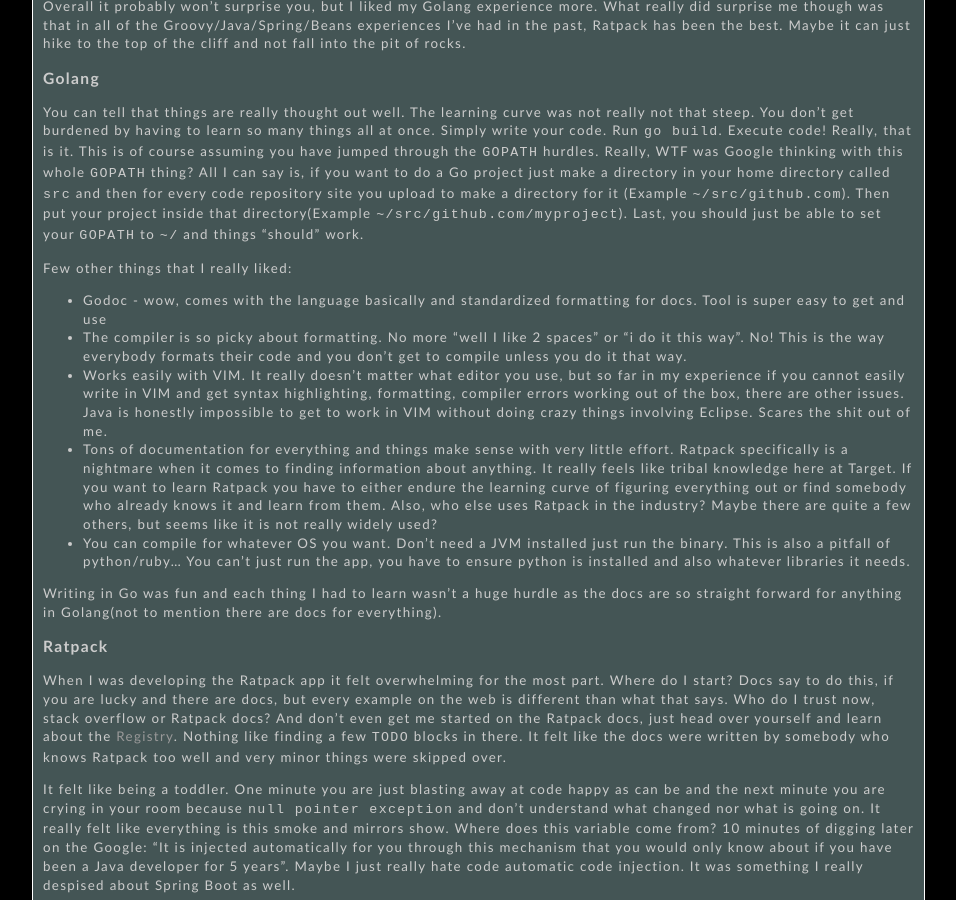
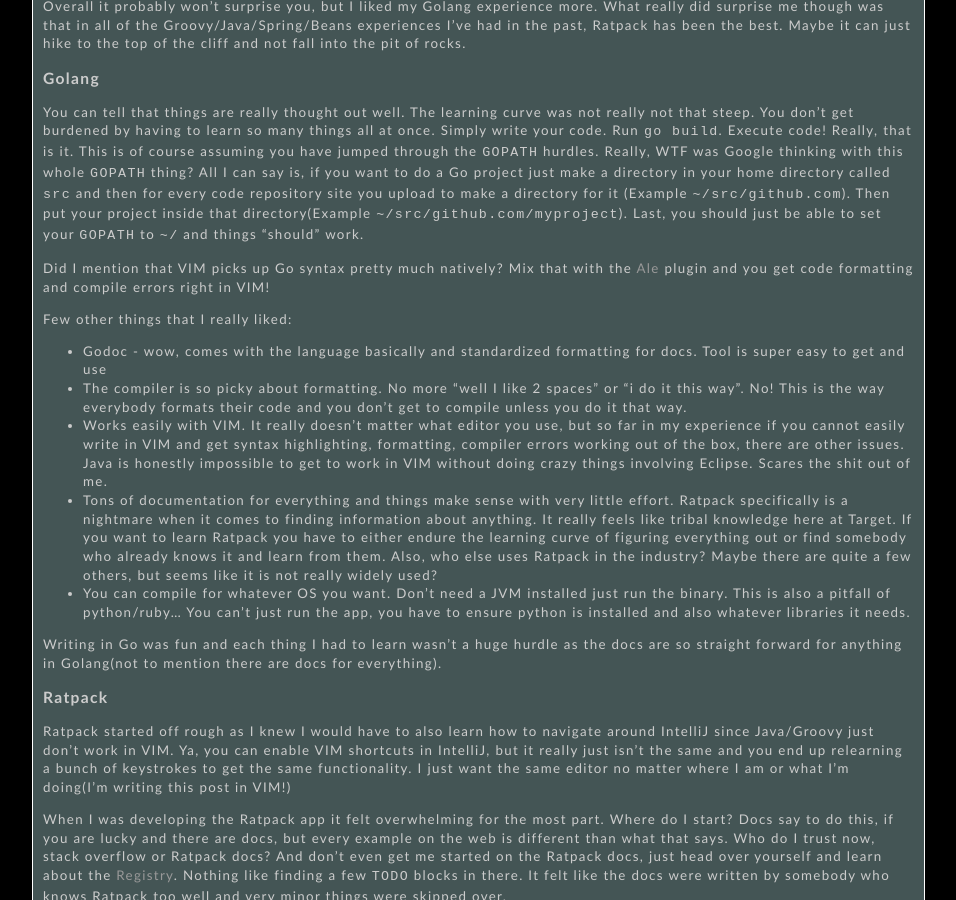
Before and after one commit to necrolyte2/necrolyte2.github.io, a Jekyll site: the page built from _posts/2019-10-30-golangratpack.md, in a window 1280 px wide and 900 px high, scrolled down 1735 px. Shown: the whole window, without its empty margins (14-970 px from the left). Built offline with Jekyll 4.4.1, drawn with Linux system fonts in a browser that asks for light colours.

Commit message:
vim stuff"

```diff
--- a/_posts/2019-10-30-golangratpack.md
+++ b/_posts/2019-10-30-golangratpack.md
@@ -135,6 +135,10 @@
 inside that directory(Example `~/src/github.com/myproject`). Last, you should
 just be able to set your `GOPATH` to `~/` and things "should" work.
 
+Did I mention that VIM picks up Go syntax pretty much natively? Mix that with
+the [Ale](https://github.com/dense-analysis/ale) plugin and you get code
+formatting and compile errors right in VIM!
+
 Few other things that I really liked:
 - Godoc - wow, comes with the language basically and standardized formatting
   for docs. Tool is super easy to get and use
@@ -163,6 +167,13 @@
 there are docs for everything).
 
 ### Ratpack
+
+Ratpack started off rough as I knew I would have to also learn how to navigate
+around IntelliJ since Java/Groovy just don't work in VIM. Ya, you can enable
+VIM shortcuts in IntelliJ, but it really just isn't the same and you end up
+relearning a bunch of keystrokes to get the same functionality. I just want
+the same editor no matter where I am or what I'm doing(I'm writing this post
+in VIM!)
 
 When I was developing the Ratpack app it felt overwhelming for the most part.
 Where do I start? Docs say to do this, if you are lucky and there are docs,
```
